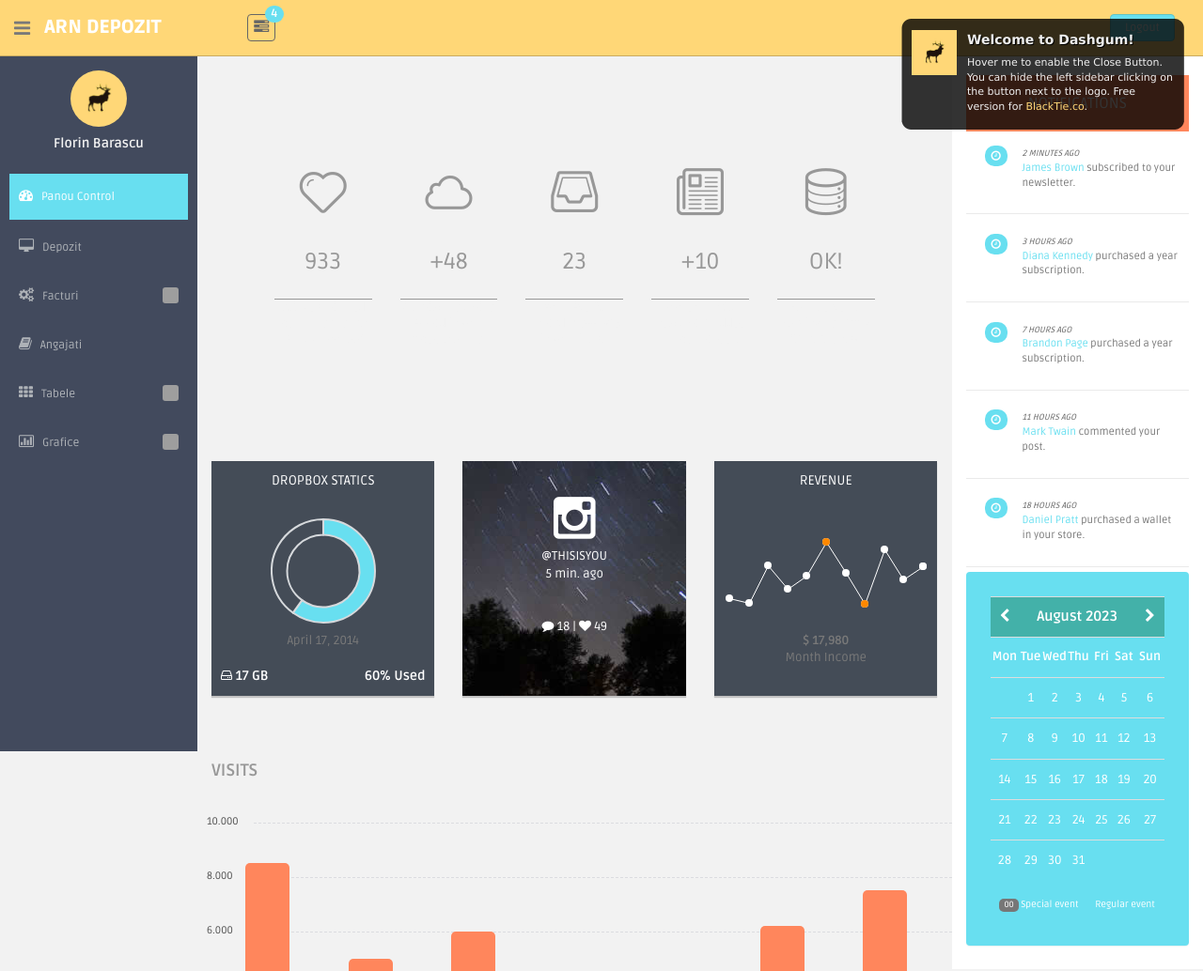
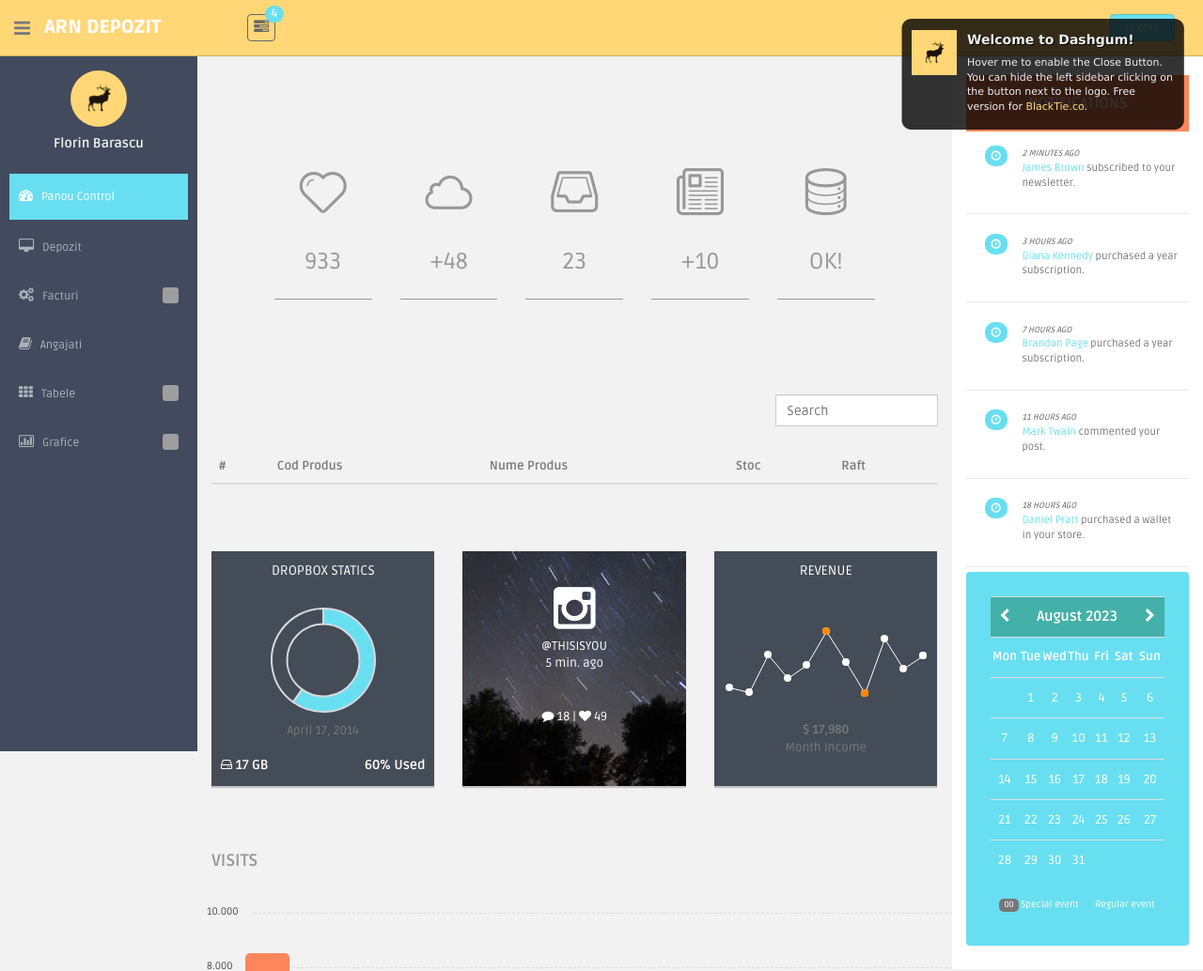
Before and after one commit to Stilledood/ARN, a Django app: template WMS/templates/home.html in a window 1280 px wide. Shown: the top 1034 px of the page at 94% size. Run offline with Django 3.2, Linux system fonts and the light colour scheme; the template is opened without the code that fills it, so the values that code supplies are empty; some libraries are stand-ins or nearby versions; grey boxes are pictures that could not be loaded.

Commit message:
Commit 3

```diff
--- a/WMS/static/js/loadproducts.js
+++ b/WMS/static/js/loadproducts.js
@@ -6,8 +6,17 @@ const productELement = document.getElementById("produse")
 
 // Functie de formatat un product output
 
-function formatProductElement(produs){
-    return `<li class="list-group-item">${produs.nume}</li>`
+function formatProductElement(produs, positionNumber){
+
+    return `<tr>
+    <th scope="row">${positionNumber+1}</th>
+                <td>${produs.cod}</td>
+                <td>${produs.nume}</td>
+                <td>${produs.cantitate}</td>
+                <td>${produs.raft}</td>
+    </tr>`
+
+
 }
 
 xhr.responseType = responseType;
@@ -19,7 +28,7 @@ xhr.onload = function(){
     console.log(listedProducts);
     let finalProductString = '';
     for (let i = 0; i < listedProducts.length; i++){
-        let displayProduct = formatProductElement(listedProducts[i]);
+        let displayProduct = formatProductElement(listedProducts[i],i);
         finalProductString += displayProduct;
     }
 
--- a/WMS/templates/home.html
+++ b/WMS/templates/home.html
@@ -248,13 +248,30 @@
                   		</div>
 
                   	</div><!-- /row mt -->
+                      <div class="row mt">
+                          <div class="col-md-12 col-sm-2 mb" align="right">
+                               <div class="input-group rounded" >
+                                      <input type="search" class="form-control rounded" placeholder="Search" aria-label="Search" aria-describedby="search-addon"/>
+                                </div>
+                          </div>
 
-
-                      <div class="row mt">
                       <!-- SERVER STATUS PANELS -->
                       	<div class="col-md-12 col-sm-8 mb">
-                      		<ul class="list-group" id="produse" >
-                            </ul>
+                            <table class="table">
+                              <thead>
+                                <tr>
+                                  <th scope="col"> #</th>
+                                  <th scope="col">Cod Produs</th>
+                                  <th scope="col">Nume Produs</th>
+                                  <th scope="col">Stoc</th>
+                                  <th scope="col">Raft</th>
+                                </tr>
+                              </thead>
+                              <tbody class="table-group-divider" id="produse">
+
+                              </tbody>
+                            </table>
+
                       	</div><!-- /col-md-4-->
 
                       <script src="{% static 'js/loadproducts.js' %}"></script>
```
Also changed, not shown: WMS/Produse/views.py (+23 -12 lines), WMS/static/js/product_search.js (added).
